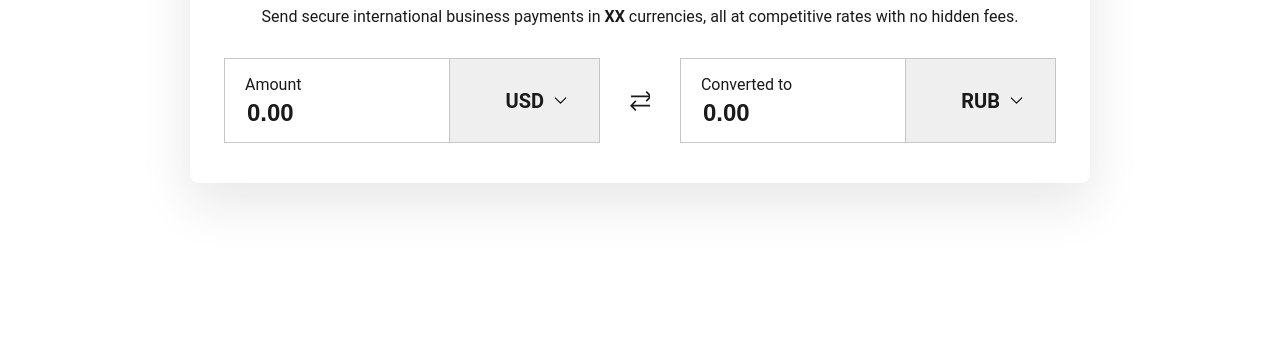
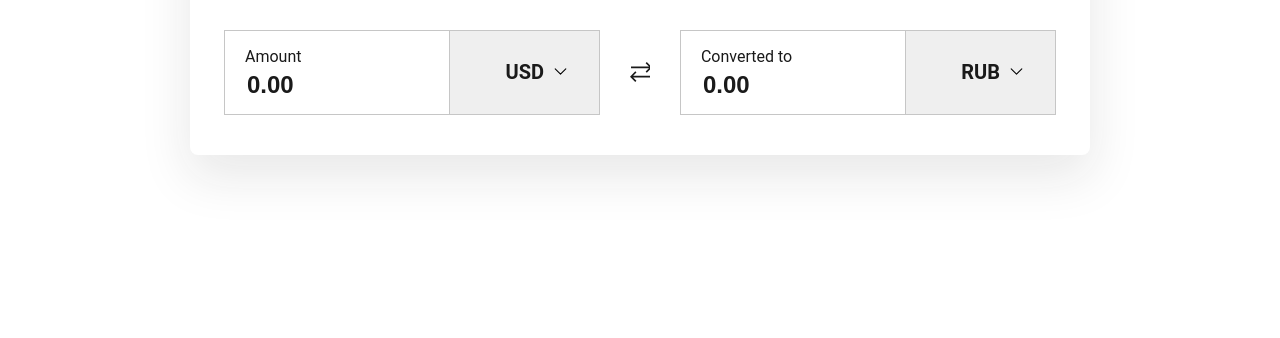
Before and after one commit to brainSellerDev/currency-convertor, a website built with Vite: page index.html in a window 1280 px wide. Shown: the part 462-800 px from the top of the page. Built offline with nearby package versions, Linux system fonts and the light colour scheme.

Commit message:
change app position

```diff
--- a/src/stylesheet/index.scss
+++ b/src/stylesheet/index.scss
@@ -1,5 +1,10 @@
+body{
+	height: 100vh;
+	display: flex;
+	flex-direction: column;
+	justify-content: center;
+}
 .app {
-	margin-top: 6rem;
 	font-family: Roboto;
 	display: flex;
 	flex-direction: column;
```
